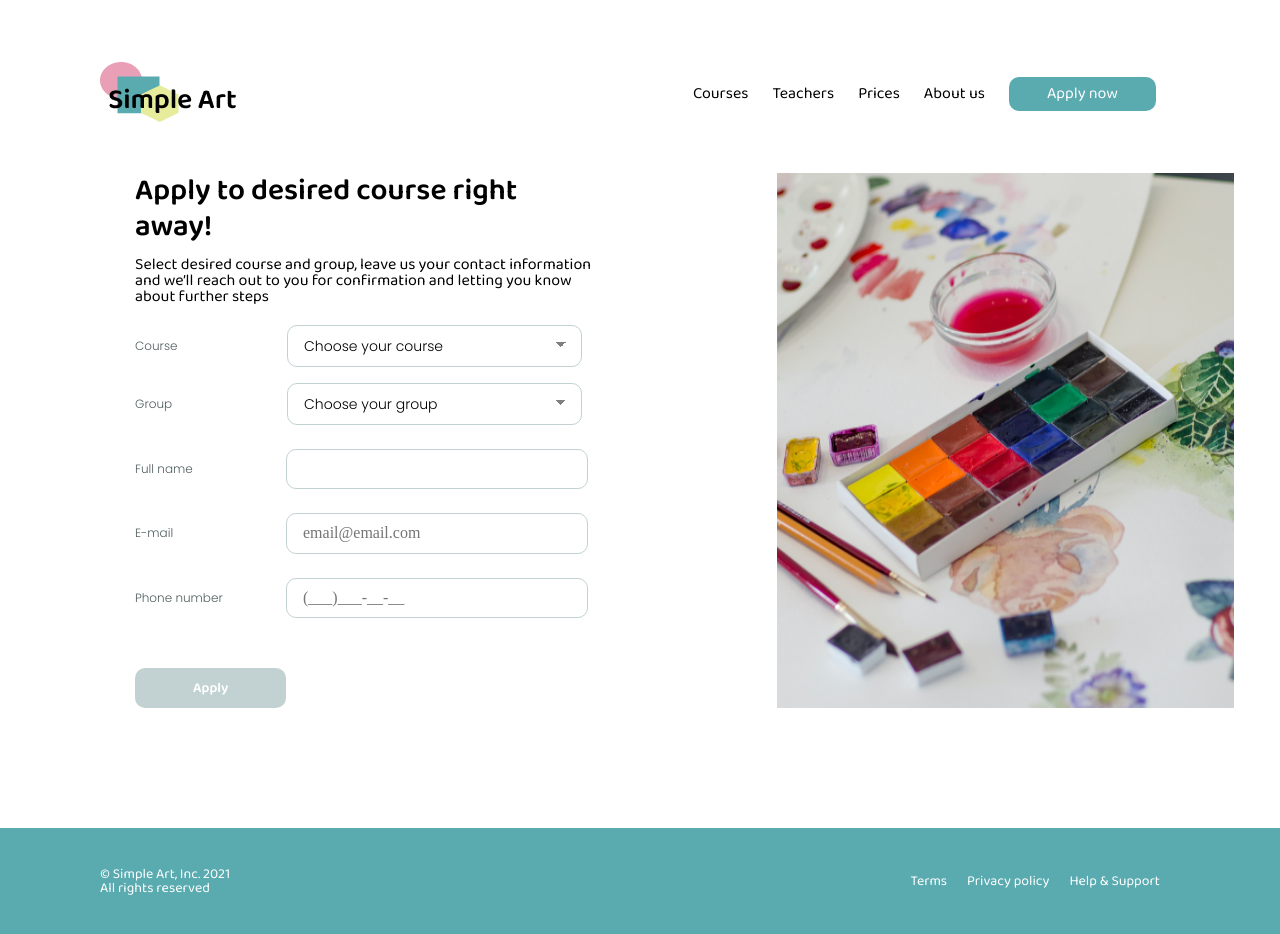
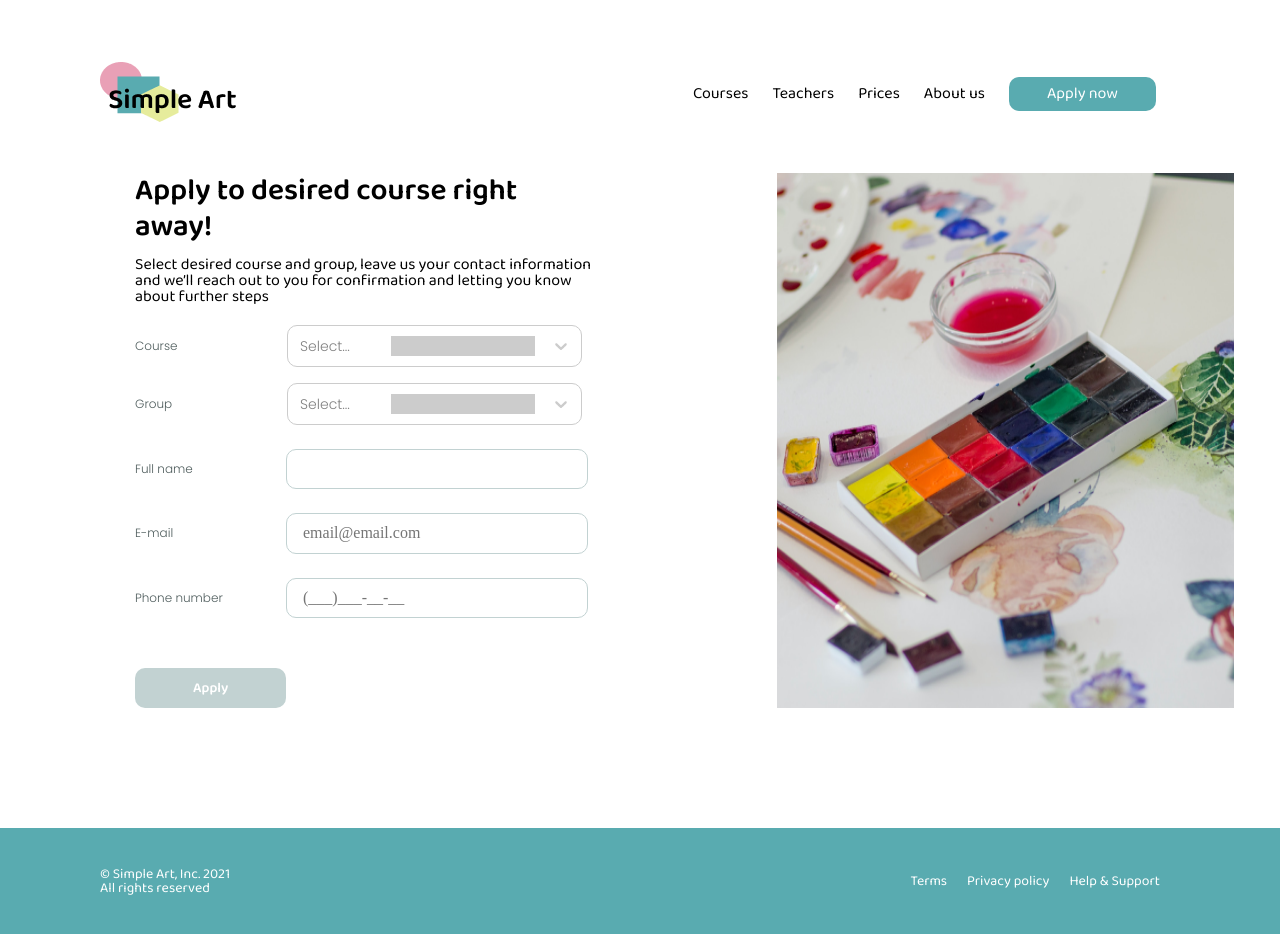
Before and after one commit to MaxLuzhetsky/LaSoft-Academy-HomeWorks, a React (Create React App) app in the folder homework9/: page /apply in a window 1280 px wide. Built offline with nearby package versions, Linux system fonts and the light colour scheme.

Commit message:
implemented react-select into react hook form

```diff
--- a/homework9/src/Pages/Apply/Apply.js
+++ b/homework9/src/Pages/Apply/Apply.js
@@ -7,10 +7,15 @@ import './apply.css'
 import Footer from '../Components/Footer/Footer'
 import Header from '../Components/Header/Header'
 
+
+
+import { useForm, Controller } from "react-hook-form";
+import Select from 'react-select'
+
+
 import pic from './img/pic.png'
 import { useCreateApplyInfoMutation } from '../../Redux/apiService'
-import { useForm, Controller } from "react-hook-form";
-import Select from 'react-select'
+
 
 
 
@@ -18,12 +23,14 @@ import Select from 'react-select'
 
 export default function Apply() {
     const [createReq, data] = useCreateApplyInfoMutation()
-    const [course, setCourse] = useState("")
-    const [group, setGroup] = useState("")
 
     const navigate = useNavigate();
 
-    const { register, handleSubmit, control } = useForm();
+    const { register,
+        handleSubmit,
+        control
+    } = useForm();
+
 
     const onSubmit = (data) => {
         createReq(data)
@@ -32,7 +39,6 @@ export default function Apply() {
     }
 
     const firstOptions = [
-        { value: "", label: "Choose your course" },
         { value: 'basic sketching', label: 'Basic Sketching' },
         { value: 'watercolor basics', label: 'Watercolor Basics' },
         { value: 'digital sketching', label: 'Digital Sketching' },
@@ -41,19 +47,36 @@ export default function Apply() {
     ]
 
     const secondOptions = [
-        { value: "", label: "Choose your group" },
         { value: 'mon/wed/fri 6pm-9pm', label: 'mon/wed/fri 7pm-9pm' },
         { value: 'mon/wed/fri 7pm-9pm', label: 'mon/wed/fri 7pm-9pm' },
         { value: 'mon/wed/fri 8pm-9pm', label: 'mon/wed/fri 7pm-9pm' },
         { value: 'mon/wed/fri 5pm-9pm', label: 'mon/wed/fri 7pm-9pm' }
 
     ]
-    const dropdownIndicatorStyles = (base, state) => {
-        let changes = {
-            backgroundColor: 'blue',
-        };
-        return Object.assign(base, changes);
-    };
+    const styles = {
+        control:(provided,state)=>({
+            ...provided,
+            minWidth:'295px',
+            width:'295px',
+            borderRadius:"10px",
+            fontFamily:'Poppins',
+            fontSize:'14px',
+            padding:'2px'
+        }),
+        option:(provided,state)=>({
+            ...provided,
+            padding:'2px',
+            minHeight:'30px',
+            height:'30px',
+            fontFamily:'Poppins'
+        }),
+        singleValue:(provided,state)=>({
+            ...provided,
+            padding:'2px'
+        })
+    }
+
+
 
     return (
         <>
@@ -68,36 +91,29 @@ export default function Apply() {
                         <form onSubmit={handleSubmit(onSubmit)}>
                             <div className='form-row'>
                                 <span >Course</span>
-                                {/* <Select
-                                    className='form-row-select'
-                                    styles={{ dropdownIndicator: dropdownIndicatorStyles }}
-                                    onChange={(choice) => setCourse(choice.value)}
-                                    options={firstOptions}
-                                    {...register("courseId", { value: course })}
-                                    required
-                                >
-                                </Select> */}
-                                <select className='form-row-select' {...register("courseId")}   required>
-                                    {firstOptions.map(option => (
-                                                <option key={option.value} value={option.value} >{option.label}</option>
-                                    ))}
-                                </select>
+                                <Controller
+                                    name="courseId"
+                                    control={control}
+                                    render={({ field }) => <Select
+                                        {...field}
+                                        options={firstOptions}
+                                        styles={styles}
+                                        required
+                                    />}
+                                />
                             </div>
                             <div className='form-row'>
                                 <span >Group</span>
-                                {/* <Select
-                                    className='form-row-select'
-                                    name='groups'
-                                    onChange={(choice) => setGroup(choice.value)}
-                                    options={secondOptions}
-                                    {...register("groupId", { value: group })}
-                                    required
-                                ></Select> */}
-                                <select className='form-row-select'  {...register("groupId")}  required >
-                                    {secondOptions.map(option => (
-                                                <option className='select-option' key={option.value} value={option.value} >{option.label}</option>
-                                    ))}
-                                </select>
+                                <Controller
+                                    name="groupId"
+                                    control={control}
+                                    render={({ field }) => <Select
+                                        {...field}
+                                        options={secondOptions}
+                                        styles={styles}
+                                        required
+                                    />}
+                                />
                             </div>
                             <div className='inputs'>
                                 <div className='form-row-inputs'>
--- a/homework9/src/Pages/Apply/apply.css
+++ b/homework9/src/Pages/Apply/apply.css
@@ -56,6 +56,7 @@
 
 .form-row span {
     min-width: 144px;
+    margin-right: 8px;
 }
 
 select {
@@ -72,34 +73,6 @@ select {
     box-sizing: border-box;
     -webkit-appearance: none;
     -moz-appearance: none;
-}
-
-.form-row-select {
-    min-width: 295px;
-    background: #FFFFFF;
-    border-radius: 10px;
-    margin-left: 8px;
-    font-family: 'Poppins';
-    font-style: normal;
-    font-weight: 400;
-    font-size: 14px;
-    line-height: 20px;
-    color: #000000;
-    background: #FFFFFF;
-    border: 1px solid #C2D2D2;
-    border-radius: 10px;
-    padding: 10px 100px 10px 16px;
-    background-image:
-        linear-gradient(45deg, transparent 50%, gray 50%),
-        linear-gradient(135deg, gray 50%, transparent 50%);
-    background-position:
-        calc(100% - 20px) calc(1em + 2px),
-        calc(100% - 15px) calc(1em + 2px);
-    background-size:
-        5px 5px,
-        5px 5px,
-        1px 1.5em;
-    background-repeat: no-repeat;
 }
 
 .inputs {
```
